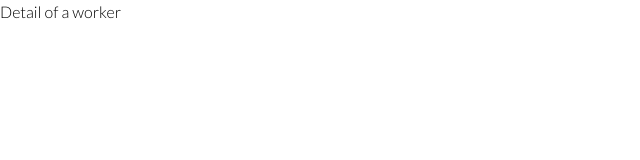
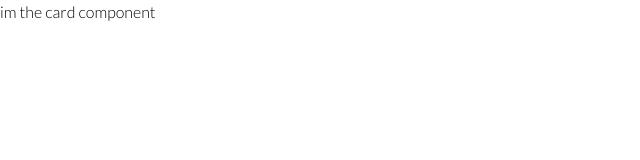
Before and after one commit to RenzoBeltran/react-challenge-workers, a React (Create React App) app: page /details/1 in a window 1280 px wide. Shown: the top 160 px of the page, without its empty margins (0-640 px from the left). Built offline with nearby package versions, Linux system fonts and the light colour scheme.

Commit message:
Add: Card component inside Worker Details page

```diff
--- a/src/pages/WorkerDetail.tsx
+++ b/src/pages/WorkerDetail.tsx
@@ -1,8 +1,8 @@
+import Card from '../components/Card'
+
 const WorkerDetail = () => {
   return (
-    <div>
-      Detail of a worker
-    </div>
+    <Card />
   );
 };
 
```
